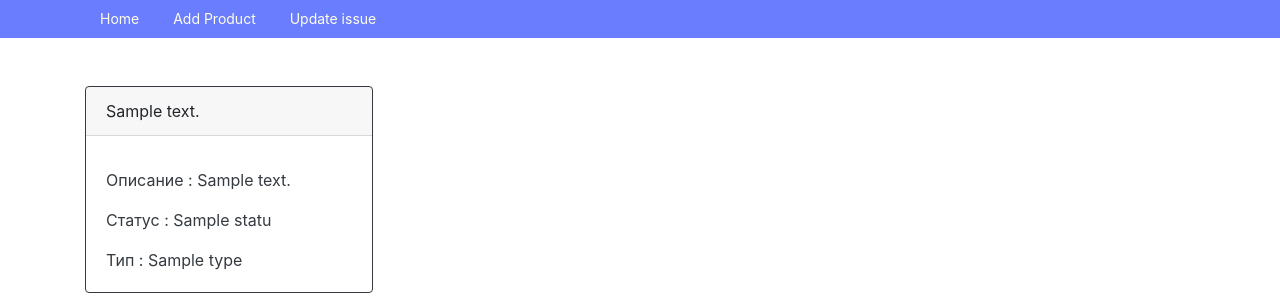
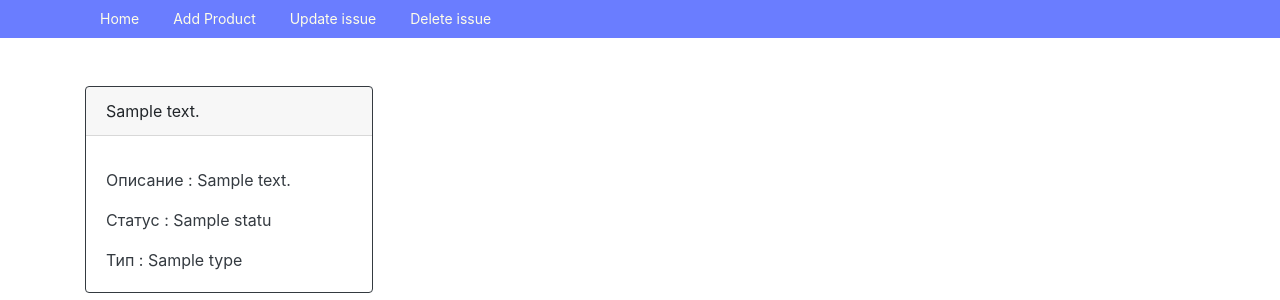
Before and after one commit to insanboss/hw_49, a Django app: page /issue/1 in a window 1280 px wide. Shown: the top 300 px of the page. Run offline with Django 3.2, Linux system fonts and the light colour scheme; tables that the repository leaves empty hold one stand-in row (Sample ...); some libraries are stand-ins or nearby versions.

Commit message:
Исправлена ошибка при  редактировании задач Реализовано удаление задач

```diff
--- a/source/tracker_app/templates/issue_view.html
+++ b/source/tracker_app/templates/issue_view.html
@@ -4,6 +4,7 @@
 {% block menu %}
     <li><a href="{% url 'issue_add' %}">Add Product</a></li>
     <li><a href="{% url 'issue_update' issue.id %}">Update issue</a></li>
+    <li><a href="{% url 'issue_delete' issue.id %}">Delete issue</a></li>
 
 {% endblock menu %}
 
--- a/source/tracker_app/views.py
+++ b/source/tracker_app/views.py
@@ -45,6 +45,7 @@ class IssueView(TemplateView):
         context['issue'] = issue
         return context
 
+
 class IssueUpdate(TemplateView):
     template_name = 'issue_update.html'
 
@@ -62,25 +63,25 @@ class IssueUpdate(TemplateView):
         issue = get_object_or_404(Issue, pk=kwargs['pk'])
         form = IssueForm(data=request.POST)
         if form.is_valid():
-            issue.summary = form.cleaned_data.get('summary'),
-            issue.description = form.cleaned_data.get('description'),
-            issue.status = form.cleaned_data.get('status'),
-            issue.type = form.cleaned_data.get('type'),
+            issue.summary = form.cleaned_data.get('summary')
+            issue.description = form.cleaned_data.get('description')
+            issue.status = form.cleaned_data.get('status')
+            issue.type = form.cleaned_data.get('type')
 
             issue.save()
         else:
             return render(request, 'issue_update.html', context={'form': form, "id": issue.id})
-        return redirect('product_view', pk=issue.id)
+        return redirect('issue_view', pk=issue.id)
 
 
 class IssueDelete(TemplateView):
     template_name = 'issue_delete.html'
 
     def get(self, request, **kwargs):
-        issue = get_object_or_404(Issue, pk=pk)
+        issue = get_object_or_404(Issue, pk=kwargs.get("pk"))
         return render(request, 'issue_delete.html', context={'issue': issue})
 
     def post(self, request, **kwargs):
-        issue = get_object_or_404(Issue, pk=pk)
+        issue = get_object_or_404(Issue, pk=kwargs.get("pk"))
         issue.delete()
         return redirect('index')
```
